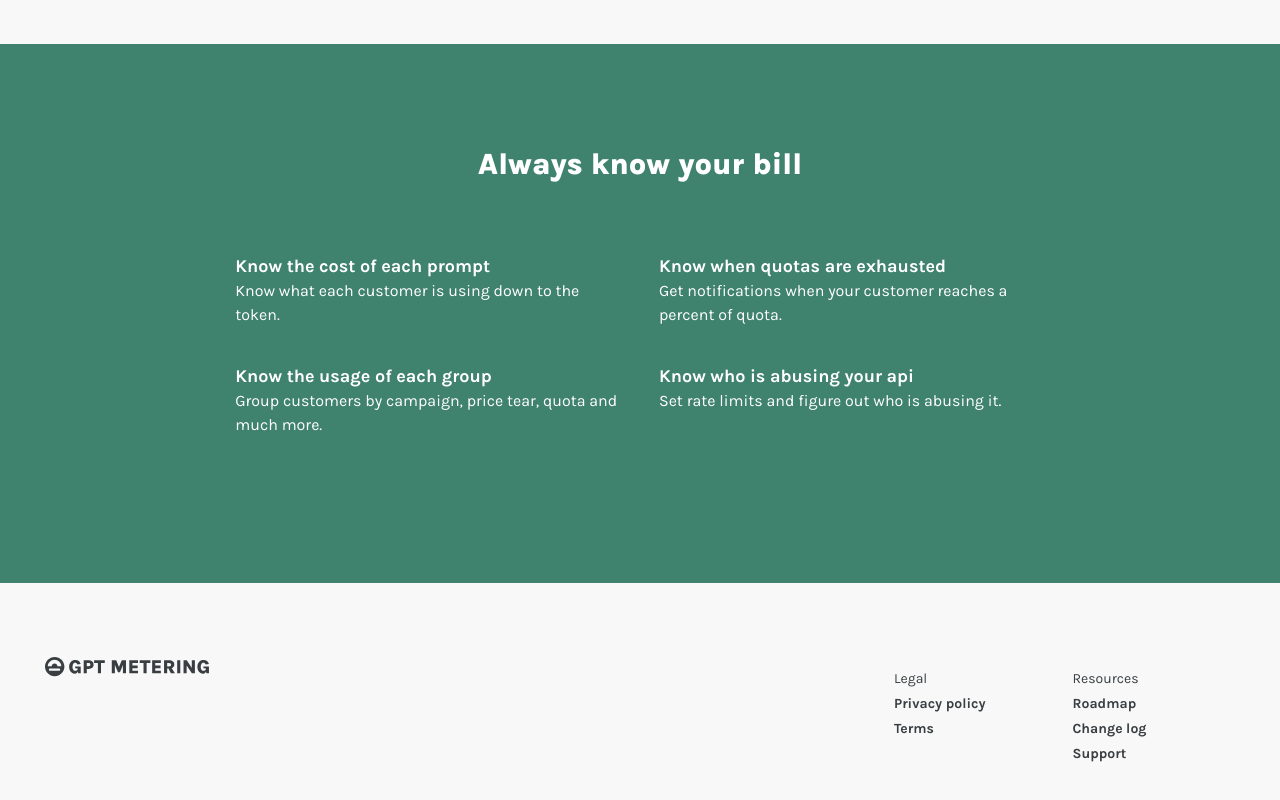
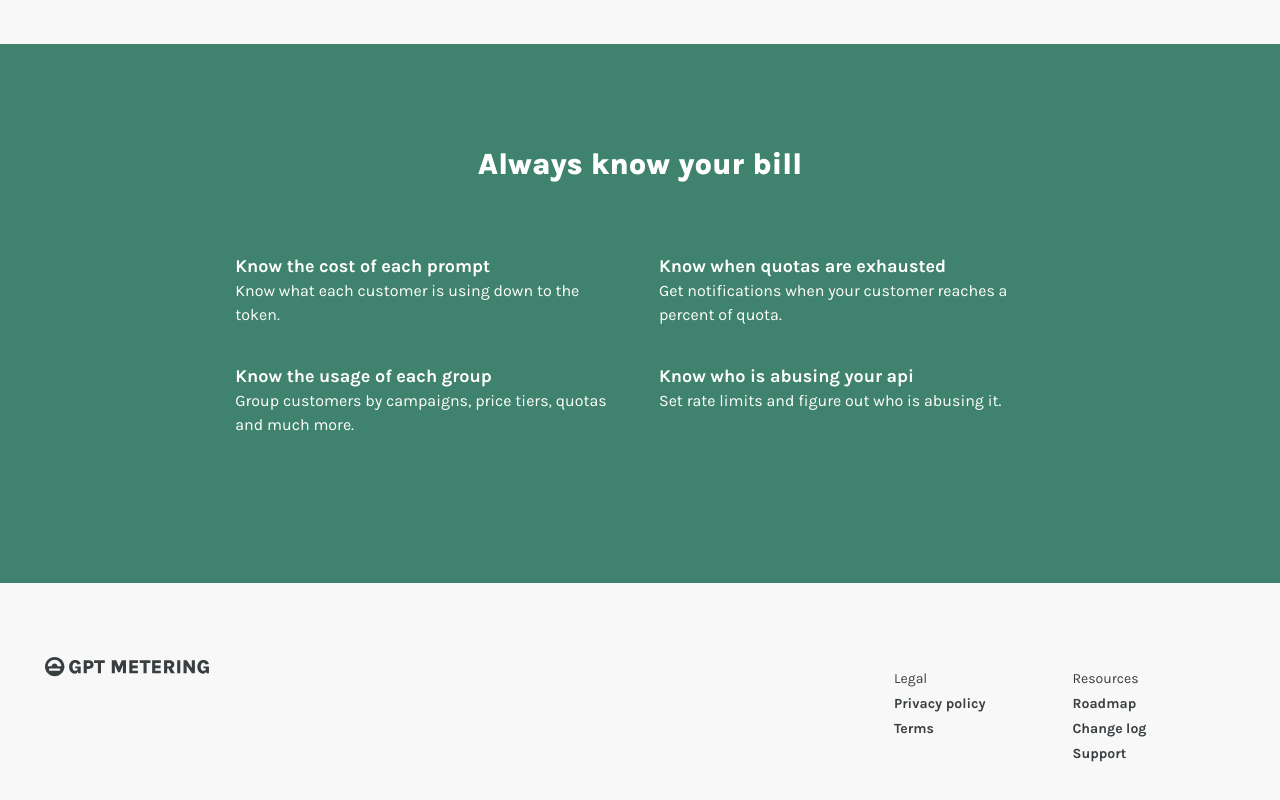
Before and after one commit to ayothealoko/gpt-metering-landing, a website: page src/index.html in a window 1280 px wide. Shown: the part 676-1476 px from the top of the page. Drawn offline with nearby package versions, Linux system fonts and the light colour scheme.

Commit message:
Fix typo in Point section

```diff
--- a/src/index.html
+++ b/src/index.html
@@ -153,7 +153,7 @@
           <div class="point">
             <span class="point__span">Know the usage of each group</span>
             <p class="point__p">
-              Group customers by campaign, price tear, quota and much more.
+              Group customers by campaigns, price tiers, quotas and much more.
             </p>
           </div>
 
```
